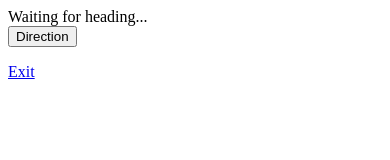
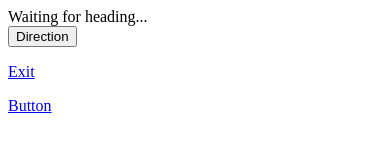
Before and after one commit to peerapat12/work, a plain HTML site: page www/index.html in a window 390 px wide. Drawn offline with Linux system fonts and the light colour scheme; some packages are replaced by stand-ins of ours.

Commit message:
Update index.html

```diff
--- a/www/index.html
+++ b/www/index.html
@@ -111,15 +111,18 @@
 
 
     </script>
-    <style>
-      body{
-
-      }
-    </style>
   </head>
   <body>
     <div id="heading">Waiting for heading...</div>
     <button onclick="startWatch();">Direction</button>
     <p><a href="#" onclick="showConfirm(); return false;">Exit</a></p>
+
+	<div data-role="page" id="page1">
+    	<div data-role="content">
+        	<a data-role="button" href="#page1">
+        		 Button
+        	</a>
+    	</div>
+	</div>
   </body>
 </html>
```
